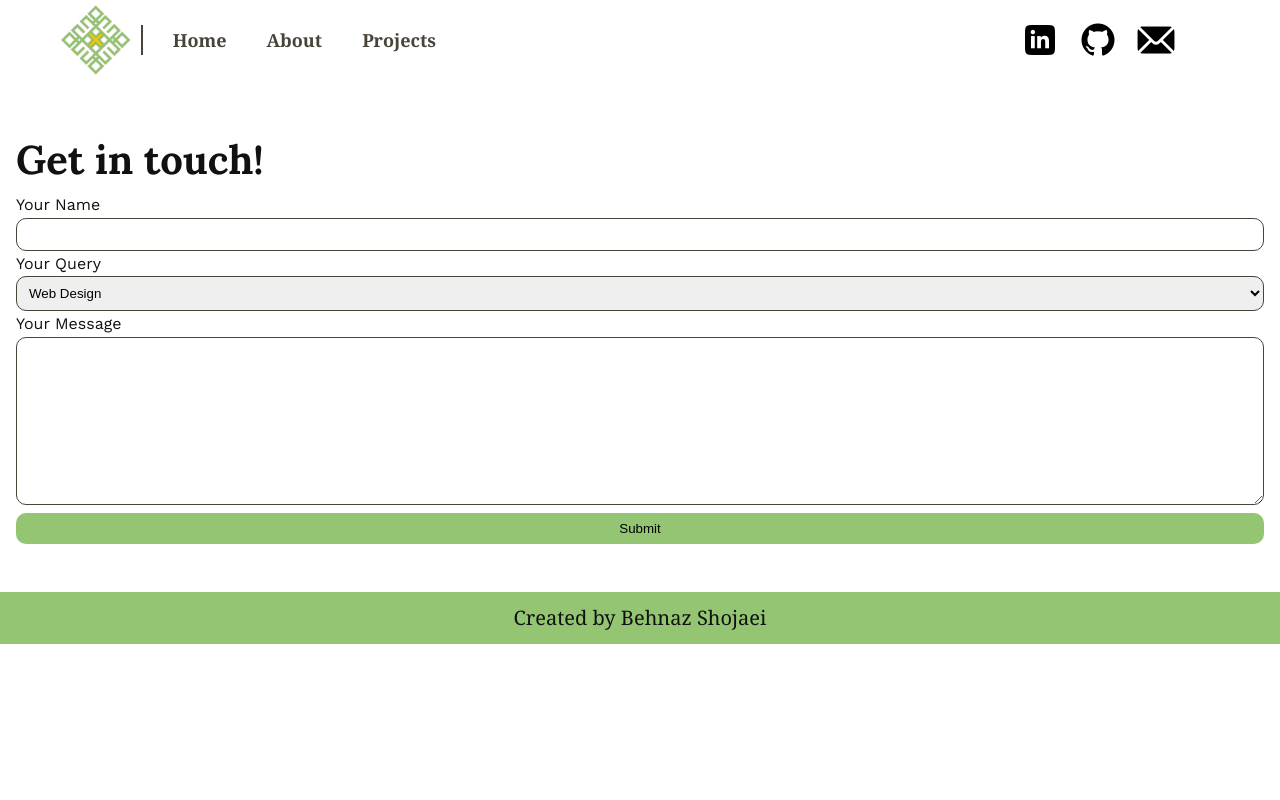
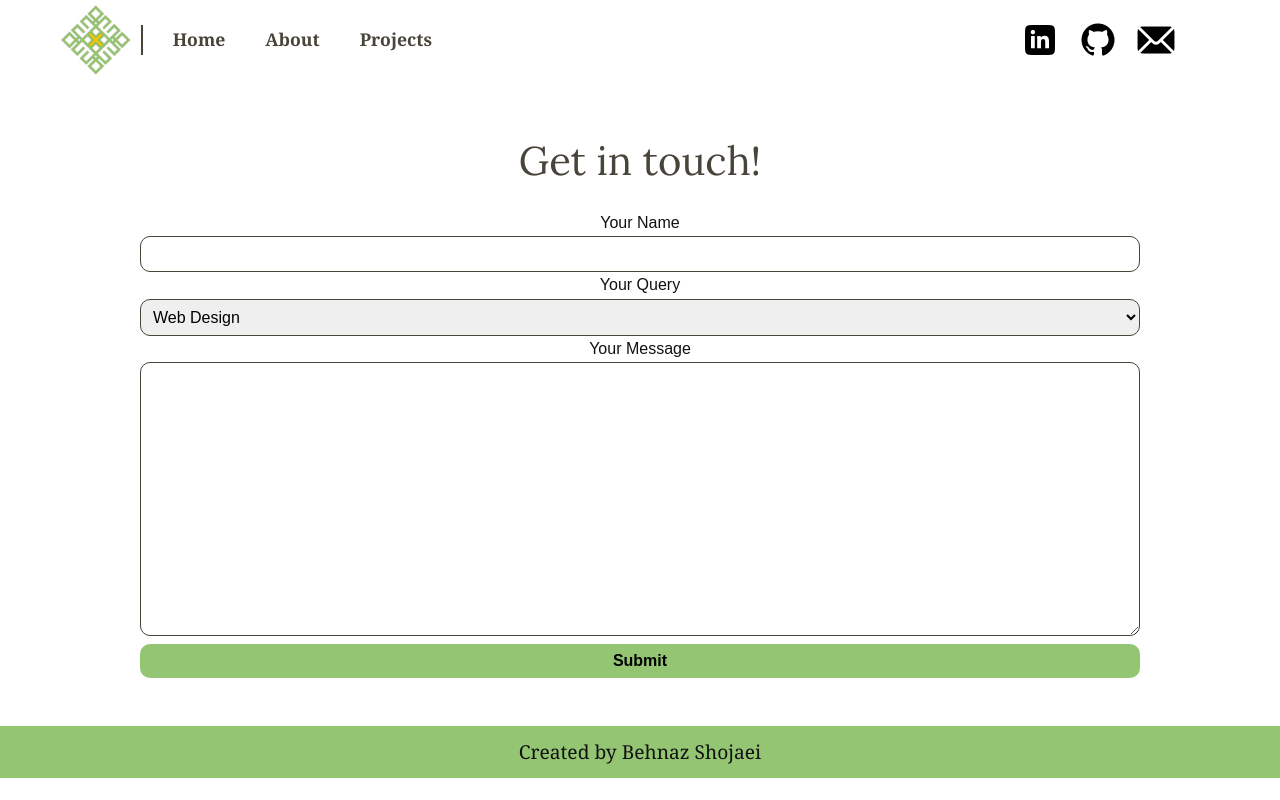
Before and after one commit to BehnazShojaei/BehnazShojaei.github.io, a plain HTML site: page portfolio/contactpage.html in a window 1280 px wide. Drawn offline with nearby package versions, Linux system fonts and the light colour scheme.

Commit message:
change file directories, change my font sizes, change colors on tabs

```diff
--- a/contactpage.html
+++ b/portfolio/contactpage.html
@@ -26,8 +26,8 @@
         <section class="header-container">
             <div class="menu-container">
                 <div class="logo">
-                    <a href="index.html">
-                        <img src="./assets/logo.jpg" alt="persian embroidery symbol">
+                    <a href="portfolio.html">
+                        <img src="/assets/logo.jpg" alt="persian embroidery symbol">
                     </a>
                 </div>
 
@@ -41,9 +41,9 @@
                     <nav role="navigation" class="menu">
                         <ul>
 
-                            <li><a href="index.html#home">Home</a></li>
-                            <li><a href="index.html#about">About</a></li>
-                            <li><a href="index.html#projects">Projects</a></li>
+                            <li><a href="portfolio.html#home">Home</a></li>
+                            <li><a href="portfolio.html#about">About</a></li>
+                            <li><a href="portfolio.html#projects">Projects</a></li>
 
                         </ul>
                     </nav>
--- a/style.css
+++ b/portfolio/style.css
@@ -27,7 +27,7 @@ body {
     background-color: var(--background-color);
     color: #111111;
     margin: 0;
-    line-height: 1.6;
+    line-height: 1.65;
 }
 
 a {
@@ -46,12 +46,17 @@ h2,
 h3 {
     font-family: 'Lora', sans-serif;
     color: var(--black);
+    font-size: 18px;
+    font-weight: normal;
 }
 
 p,
 a,
 span {
     font-family: 'Noto Serif', sans-serif;
+    font-size: 18px;
+    font-weight: normal;
+
 }
 
 
@@ -65,6 +70,7 @@ a:active {
 }
 
 
+
 /* mobile display */
 
 
@@ -72,24 +78,21 @@ a:active {
 /* header mobile*/
 
 h1 {
-    font-size: 32px;
+    font-size: 2.5rem;
 }
 
 h2 {
-    font-size: 24px;
+    font-size: 1.8rem;
 }
 
-p {
-    font-size: 16px;
+h3 {
+    font-size: 1.4rem;
 }
 
-a {
-    font-size: 14px;
+p,a,span {
+    font-size: 1rem;
 }
 
-span {
-    font-size: 14px;
-}
 
 /* mobile  */
 header {
@@ -373,22 +376,7 @@ header {
     font-weight: bold;
 }
 
-/* Form in new page */
 
-form {
-    text-align: center;
-}
-
-.form-container {
-    font-size: 1rem;
-    /* background-color: blue; */
-    display: flex;
-    flex-direction: column;
-    align-items: flex-start;
-    justify-content: flex-start;
-    text-align: left;
-
-}
 
 /* footer mobile display */
 
@@ -399,6 +387,8 @@ footer {
     width: 100%;
     box-sizing: border-box;
     text-align: center;
+    margin: 0 auto;
+    font-size: 0.5rem;
 }
 
 footer .socials {
@@ -416,27 +406,40 @@ footer .socials {
 }
 
 
-p {
-    margin: 0 auto;
-    font-size: 12px;
-}
-
 
 
 /* =================== */
 
 /* .contact-form */
+/* Form in new page */
 
 .contact-form {
-    text-align: left;
+    text-align: center;
     padding: 48px 16px;
-    border-radius: 10px;
+    border-radius: 20px;
     margin: 0 auto;
     width: 100%;
+    font-family: sans-serif;
+    font-size: 1rem;
 }
 
+.contact-form h1 {
+    color: var(--brand2);
+    margin-bottom: 16px;
+}
+
+form {
+    text-align: center;
+    max-width: 1000px;
+    margin: 0 auto;
+}
+
+
 label {
-    text-align: left;
+    text-align: 0 auto;
+    margin-top: 16px;
+    font-family: sans-serif;
+    font-size: 1rem;
 }
 
 .contact-form input,
@@ -444,10 +447,13 @@ label {
     display: block;
     width: 100%;
     padding: 8px;
-    margin-bottom: 16px;
+    margin-top: 16px;
     margin: 0 auto;
     border: 1.5px solid var(--brand2);
     border-radius: 10px;
+    font-family: sans-serif;
+    font-size: 1rem;
+
 }
 
 .contact-form textarea {
@@ -457,17 +463,11 @@ label {
     padding: 8px;
     border-radius: 10px;
     border: 1.5px solid var(--brand2);
+    font-family: sans-serif;
+    font-size: 1rem;
+    line-height: 1.6;
 }
 
-.contact-form label {
-    display: block;
-    width: auto;
-}
-
-.contact-form h2 {
-    color: var(--brand2);
-    margin-bottom: 16px;
-}
 
 .contact-form input[type="submit"] {
     background-color: var(--brand1);
@@ -475,6 +475,9 @@ label {
     border-radius: 10px;
     margin-top: 8px;
     cursor: pointer;
+    font-family: sans-serif;
+    font-size: 1rem;
+    font-weight: bold;
 }
 
 
@@ -482,25 +485,28 @@ label {
 
 
     h1 {
-        font-size: 40px;
+        font-size: 2.5rem;
 
     }
 
     h2 {
-        font-size: 32px;
+        font-size: 2rem;
     }
 
-    p {
-        font-size: 20px;
+    h3 {
+        font-size: 1.6rem;
     }
 
-    a {
-        font-size: 18px;
+
+    p {
+        font-size: 1.2rem;
     }
 
-    span {
-        font-size: 18px;
+    a,span {
+        font-size: 1.1rem;
     }
+
+
 
     /* Header desktop */
 
@@ -574,13 +580,13 @@ label {
         align-items: flex-start;
     }
 
-    .hero-content h1 {
+    /* .hero-content h1 {
         font-size: 40px;
-    }
+    } */
 
-    .hero-content h2 {
+    /* .hero-content h2 {
         font-size: 25px;
-    }
+    } */
 
 
     .headshot {
@@ -663,7 +669,7 @@ label {
 
     footer {
         padding: 10px 0;
-        font-size: 14px;
+        font-size: 1rem;
     }
 
     footer .socials {
```
Also changed, not shown: portfolio/portfolio.html (renamed from index.html, +6 -6 lines), 1 other file.
